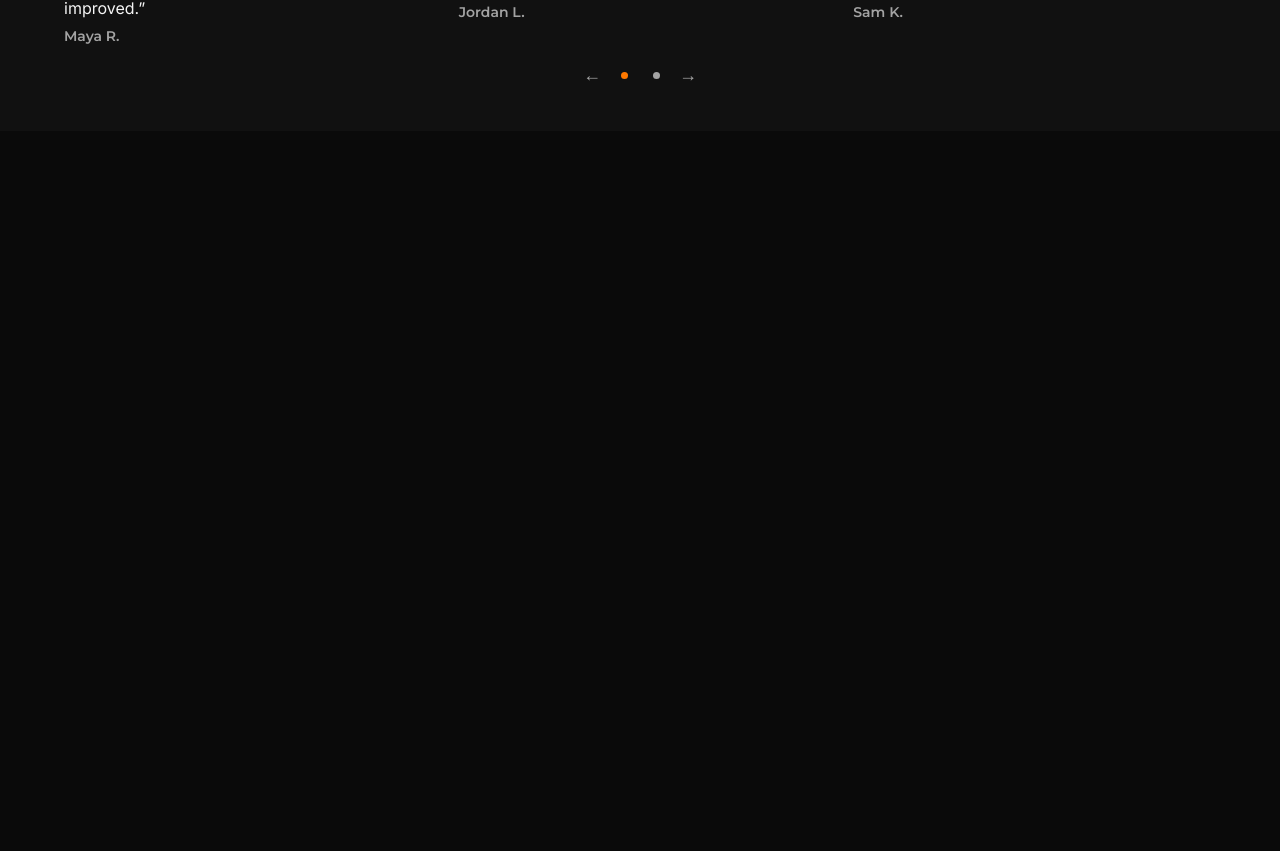
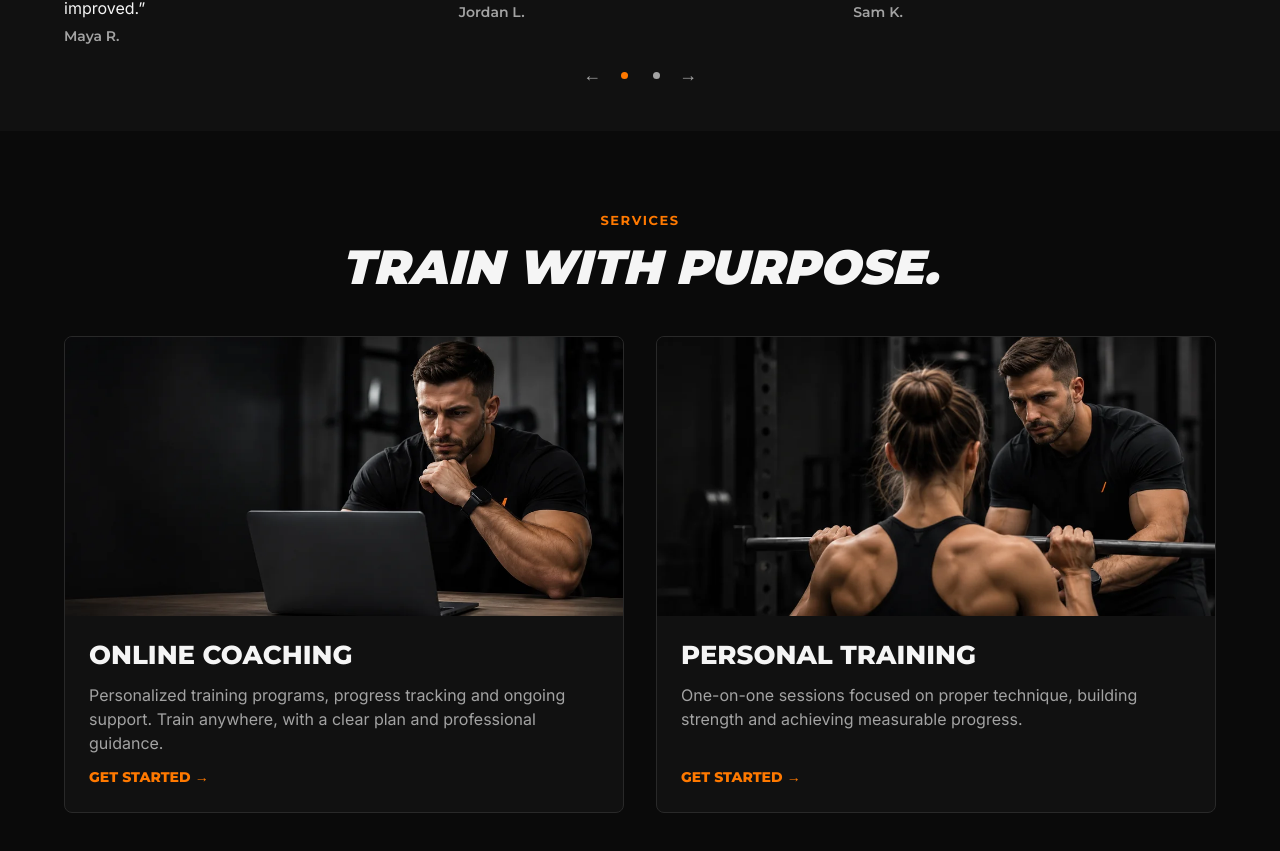
Before and after one commit to TrixterXD/axiom-fitness-coaching, a Next.js app: page / in a window 1280 px wide. Shown: the part 810-1661 px from the top of the page. Before the commit the page ends 941 px from the top, so only its background shows below. Built offline with nearby package versions, Linux system fonts and the light colour scheme.

Commit message:
feat: implement services section

```diff
--- a/src/app/page.tsx
+++ b/src/app/page.tsx
@@ -1,4 +1,5 @@
 import Hero from "@/components/sections/Hero/Hero";
+import Services from "@/components/sections/Services/Services";
 import Testimonials from "@/components/sections/Testimonials/Testimonials";
 
 export default function Home() {
@@ -6,6 +7,7 @@ export default function Home() {
     <main>
       <Hero />
       <Testimonials />
+      <Services />
     </main>
   );
 }
--- /dev/null
+++ b/src/components/sections/Services/Services.module.css
@@ -0,0 +1,85 @@
+.section {
+  padding-block: var(--section-spacing);
+  background-color: var(--color-background);
+}
+
+.eyebrow,
+.heading {
+  text-align: center;
+}
+
+.eyebrow {
+  margin-bottom: 8px;
+  color: var(--color-accent);
+  font-family: var(--font-heading), sans-serif;
+  font-size: 0.8125rem;
+  font-weight: 700;
+  letter-spacing: 0.12em;
+}
+
+.heading {
+  font-size: clamp(1.75rem, 4vw, 3rem);
+  font-style: italic;
+  font-weight: 900;
+}
+
+.cards {
+  display: grid;
+  grid-template-columns: repeat(2, minmax(0, 1fr));
+  gap: clamp(16px, 3vw, 32px);
+  margin-top: clamp(24px, 4vw, 40px);
+}
+
+.card {
+  display: flex;
+  flex-direction: column;
+  overflow: hidden;
+  border: 1px solid var(--color-border);
+  border-radius: var(--radius-md);
+  background-color: var(--color-surface);
+}
+
+.photo {
+  width: 100%;
+  height: auto;
+  aspect-ratio: 2 / 1;
+  object-fit: cover;
+  object-position: right top;
+}
+
+.content {
+  display: flex;
+  flex: 1;
+  flex-direction: column;
+  gap: 12px;
+  padding: clamp(16px, 3vw, 24px);
+}
+
+.content h3 {
+  font-size: clamp(1.25rem, 2.5vw, 1.625rem);
+  font-weight: 800;
+}
+
+.content p {
+  color: var(--color-text-secondary);
+}
+
+.cta {
+  align-self: flex-start;
+  margin-top: auto;
+  color: var(--color-accent);
+  font-family: var(--font-heading), sans-serif;
+  font-size: 0.875rem;
+  font-weight: 800;
+  transition: color var(--transition-fast);
+}
+
+.cta:hover {
+  color: var(--color-accent-hover);
+}
+
+@media (max-width: 640px) {
+  .cards {
+    grid-template-columns: minmax(0, 1fr);
+  }
+}
--- /dev/null
+++ b/src/components/sections/Services/Services.tsx
@@ -0,0 +1,53 @@
+import Image from "next/image";
+import styles from "./Services.module.css";
+
+const services = [
+  {
+    title: "ONLINE COACHING",
+    description:
+      "Personalized training programs, progress tracking and ongoing support. Train anywhere, with a clear plan and professional guidance.",
+    image: "/images/services/online-coaching.webp",
+    imageHeight: 519,
+  },
+  {
+    title: "PERSONAL TRAINING",
+    description:
+      "One-on-one sessions focused on proper technique, building strength and achieving measurable progress.",
+    image: "/images/services/personal-training.webp",
+    imageHeight: 486,
+  },
+];
+
+export default function Services() {
+  return (
+    <section id="services" className={styles.section} aria-labelledby="services-heading">
+      <div className="container">
+        <p className={styles.eyebrow}>SERVICES</p>
+        <h2 id="services-heading" className={styles.heading}>
+          TRAIN WITH PURPOSE.
+        </h2>
+        <div className={styles.cards}>
+          {services.map(({ title, description, image, imageHeight }) => (
+            <article key={title} className={styles.card}>
+              <Image
+                className={styles.photo}
+                src={image}
+                alt=""
+                width={1200}
+                height={imageHeight}
+                loading="lazy"
+              />
+              <div className={styles.content}>
+                <h3>{title}</h3>
+                <p>{description}</p>
+                <a className={styles.cta} href="#contact" aria-label={`Get started: ${title}`}>
+                  GET STARTED <span aria-hidden="true">→</span>
+                </a>
+              </div>
+            </article>
+          ))}
+        </div>
+      </div>
+    </section>
+  );
+}
```
